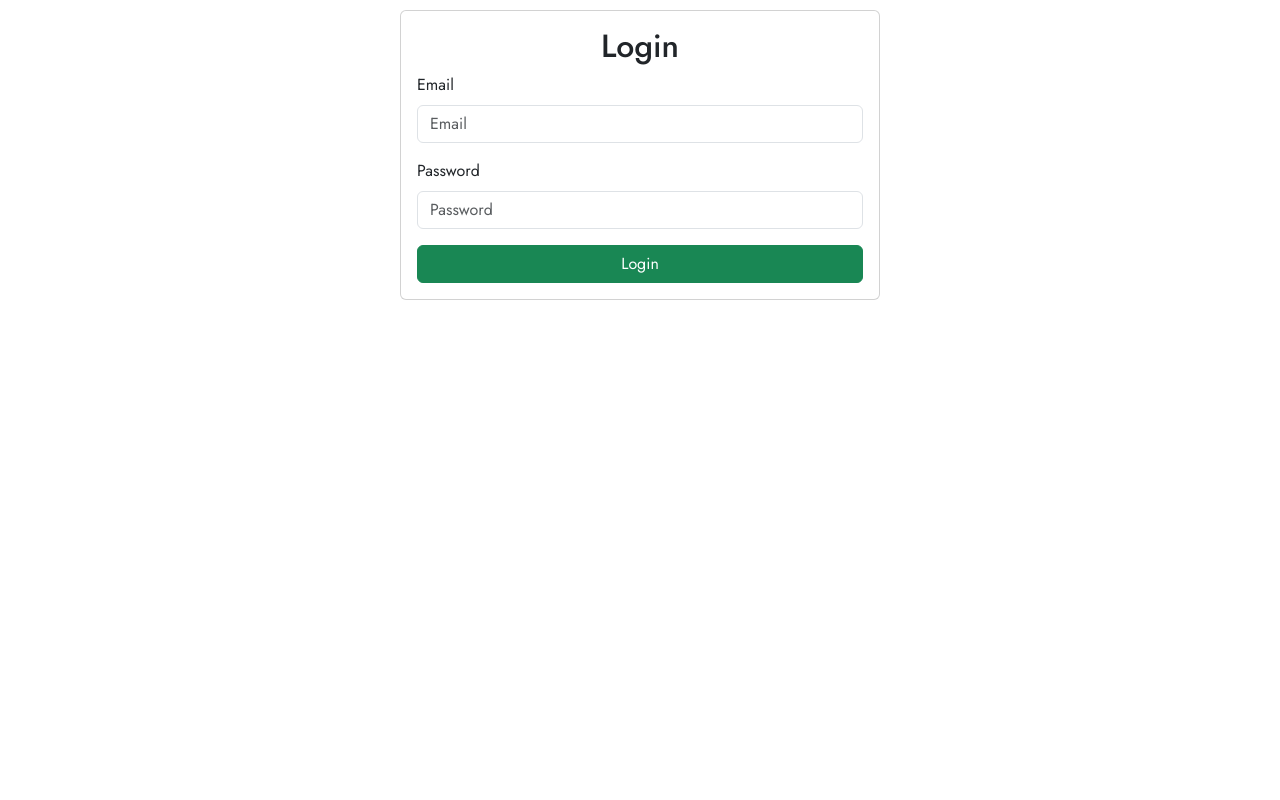
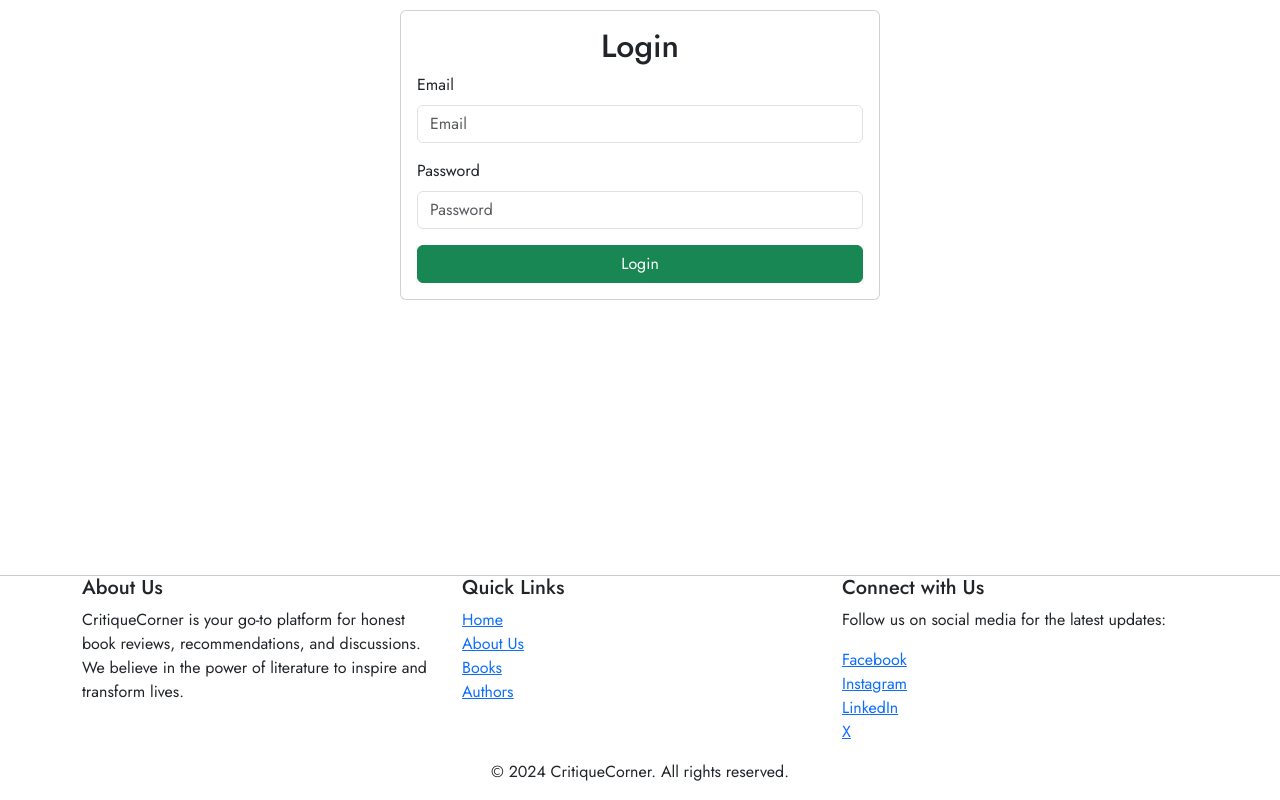
Before and after one commit to Koech161/critiquecorner, a React (Create React App) app in the folder client/: page /login in a window 1280 px wide. Shown: the part 245-1045 px from the top of the page. Before the commit the page ends 800 px from the top, so only its background shows below. Built offline with nearby package versions, Linux system fonts and the light colour scheme.

Commit message:
add footer

```diff
--- a/client/src/App.js
+++ b/client/src/App.js
@@ -8,6 +8,7 @@ import BookDisplay from './components/BookDisplay';
 import BookDetails from './components/BookDetails';
 import { AuthProvider } from './components/AuthProvider';
 import ProtectedRoute from './components/ProtectedRoute';
+import Footer from './components/Footer';
 
 
 
@@ -30,6 +31,7 @@ const App = () => {
           } />
 
         </Routes>
+        <Footer />
       </div>
     </Router>
     </AuthProvider>
--- a/client/src/components/BookDetails.js
+++ b/client/src/components/BookDetails.js
@@ -212,10 +212,10 @@ const BookDetails = () => {
                 </div>
             </div>
             <h3 className='text-center title'>Related Books: </h3>
-            <div className='row'>
+            <div className='row g-3'>
             {related_books.map((related)=> (
                 <div key={related.id} className='card col-md-4'
-                onClick={() => handleNavigation(related.id)}>
+                onClick={() => handleNavigation(related.id)} style={{cursor:'pointer'}}>
                     <div className='card-body'>
                     <img className='img-fluid card-img' src={related.image_url} alt={related.title}/>
                     <h4 className='card-title text-center'>{related.title}</h4>
--- /dev/null
+++ b/client/src/components/Footer.js
@@ -0,0 +1,42 @@
+import React from 'react'
+
+const Footer = () => {
+  return (
+    <footer className="footer" style={{borderTop:'1px solid #ccc', marginTop:'20px'}}>
+      <div className="container">
+        <div className="row">
+          <div className="col-md-4">
+            <h5>About Us</h5>
+            <p>
+              CritiqueCorner is your go-to platform for honest book reviews, recommendations, and discussions. We believe in the power of literature to inspire and transform lives.
+            </p>
+          </div>
+          <div className="col-md-4">
+            <h5>Quick Links</h5>
+            <ul className='list-unstyled'>
+              <li><a href="/">Home</a></li>
+              <li><a href="/">About Us</a></li>
+              <li><a href="/books">Books</a></li>
+              <li><a href="/books">Authors</a></li>
+            </ul>
+          </div>
+          <div className="col-md-4">
+            <h5>Connect with Us</h5>
+            <p>Follow us on social media for the latest updates:</p>
+            <ul className="list-unstyled">
+              <li><a href="/">Facebook</a></li>
+              <li><a href="/">Instagram</a></li>
+              <li><a href="/" >LinkedIn</a></li>
+              <li><a href="/" >X</a></li>
+            </ul>
+          </div>
+        </div>
+      </div>
+      <div className="text-center">
+        <p>&copy; {new Date().getFullYear()} CritiqueCorner. All rights reserved.</p>
+      </div>
+    </footer>
+  )
+}
+
+export default Footer
```
